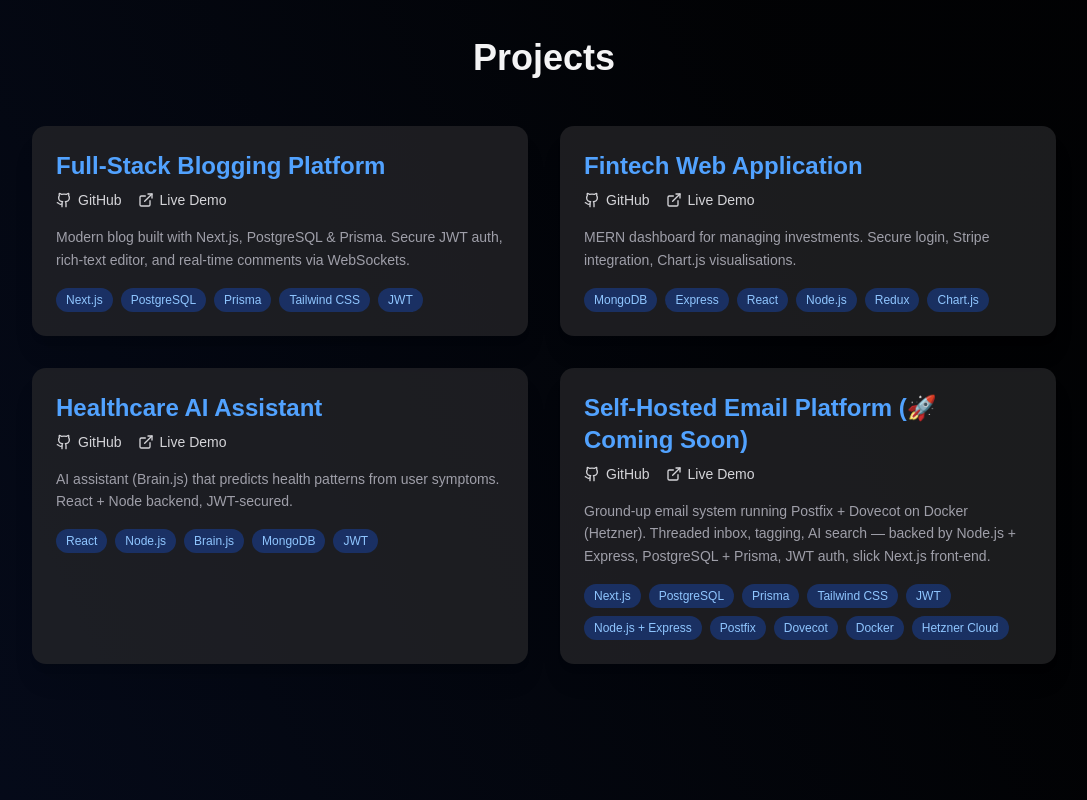
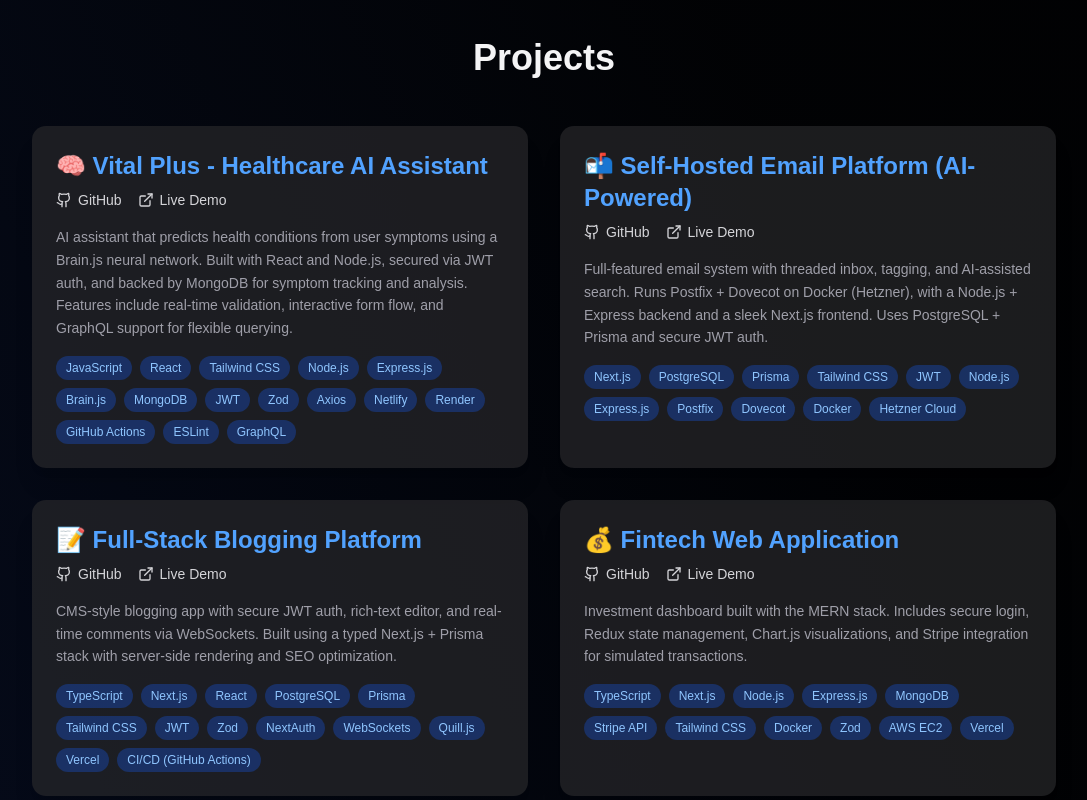
Before and after one commit to Dhruvil-Rangani/dhruvil-portfolio, a Next.js app: page / in a window 1280 px wide. Shown: the part 1820-2620 px from the top of the page, without its empty margins (96-1183 px from the left). Built offline with nearby package versions, Linux system fonts and the light colour scheme; no server answers.

Commit message:
update layout

```diff
--- a/src/pages/index.tsx
+++ b/src/pages/index.tsx
@@ -22,41 +22,54 @@ const tickSound = new Howl({ src: ['/sounds/ticksound.wav'], volume: 0.3, preloa
 /* ───────────────────────  PROJECTS  ─────────────────────── */
 const projects = [
   {
-    title: 'Full-Stack Blogging Platform',
+    title: '🧠 Vital Plus - Healthcare AI Assistant',
     description:
-      'Modern blog built with Next.js, PostgreSQL & Prisma. Secure JWT auth, rich-text editor, and real-time comments via WebSockets.',
-    github: 'https://github.com/Dhruvil-Rangani/blogsite',
-    live: 'https://makeblog.vercel.app/',
-    techStack: ['Next.js', 'PostgreSQL', 'Prisma', 'Tailwind CSS', 'JWT'],
+      'AI assistant that predicts health conditions from user symptoms using a Brain.js neural network. Built with React and Node.js, secured via JWT auth, and backed by MongoDB for symptom tracking and analysis. Features include real-time validation, interactive form flow, and GraphQL support for flexible querying.',
+    github: 'https://github.com/Dhruvil-Rangani/vital_plus',
+    live: 'https://vital-plus.netlify.app/',
+    techStack: [
+      'JavaScript', 'React', 'Tailwind CSS', 'Node.js', 'Express.js',
+      'Brain.js', 'MongoDB', 'JWT', 'Zod', 'Axios',
+      'Netlify', 'Render', 'GitHub Actions', 'ESLint', 'GraphQL'
+    ],
   },
   {
-    title: 'Fintech Web Application',
+    title: '📬 Self-Hosted Email Platform (AI-Powered)',
     description:
-      'MERN dashboard for managing investments. Secure login, Stripe integration, Chart.js visualisations.',
-    github: 'https://github.com/Dhruvil-Rangani/Paytm-Web-App',
-    live: 'https://moneytransfer.vercel.app/',
-    techStack: ['MongoDB', 'Express', 'React', 'Node.js', 'Redux', 'Chart.js'],
-  },
-  {
-    title: 'Healthcare AI Assistant',
-    description:
-      'AI assistant (Brain.js) that predicts health patterns from user symptoms. React + Node backend, JWT-secured.',
-    github: 'https://github.com/Dhruvil-Rangani/vital_plus',
-    live: 'https://vital-plus.netlify.app/',
-    techStack: ['React', 'Node.js', 'Brain.js', 'MongoDB', 'JWT'],
-  },
-  {
-    title: 'Self-Hosted Email Platform (🚀 Coming Soon)',
-    description:
-      'Ground-up email system running Postfix + Dovecot on Docker (Hetzner). Threaded inbox, tagging, AI search — backed by Node.js + Express, PostgreSQL + Prisma, JWT auth, slick Next.js front-end.',
+      'Full-featured email system with threaded inbox, tagging, and AI-assisted search. Runs Postfix + Dovecot on Docker (Hetzner), with a Node.js + Express backend and a sleek Next.js frontend. Uses PostgreSQL + Prisma and secure JWT auth.',
     github: 'https://github.com/Dhruvil-Rangani/Ai-Powered-Email-APP',
     live: 'https://email.dhruvilrangani.com/',
     techStack: [
       'Next.js', 'PostgreSQL', 'Prisma', 'Tailwind CSS', 'JWT',
-      'Node.js + Express', 'Postfix', 'Dovecot', 'Docker', 'Hetzner Cloud',
+      'Node.js', 'Express.js', 'Postfix', 'Dovecot', 'Docker', 'Hetzner Cloud'
+    ],
+  },
+  {
+    title: '📝 Full-Stack Blogging Platform',
+    description:
+      'CMS-style blogging app with secure JWT auth, rich-text editor, and real-time comments via WebSockets. Built using a typed Next.js + Prisma stack with server-side rendering and SEO optimization.',
+    github: 'https://github.com/Dhruvil-Rangani/blogsite',
+    live: 'https://makeblog.vercel.app/',
+    techStack: [
+      'TypeScript', 'Next.js', 'React', 'PostgreSQL', 'Prisma',
+      'Tailwind CSS', 'JWT', 'Zod', 'NextAuth', 'WebSockets',
+      'Quill.js', 'Vercel', 'CI/CD (GitHub Actions)'
+    ],
+  },
+  {
+    title: '💰 Fintech Web Application',
+    description:
+      'Investment dashboard built with the MERN stack. Includes secure login, Redux state management, Chart.js visualizations, and Stripe integration for simulated transactions.',
+    github: 'https://github.com/Dhruvil-Rangani/Paytm-Web-App',
+    live: 'https://moneytransfer.vercel.app/',
+    techStack: [
+      'TypeScript', 'Next.js', 'Node.js', 'Express.js',
+      'MongoDB', 'Stripe API', 'Tailwind CSS', 'Docker', 'Zod', 'AWS EC2', 'Vercel'
     ],
   },
 ];
+
+
 
 /* ────────────────────────  SKILLS  ──────────────────────── */
 const skills = [
@@ -393,7 +406,7 @@ export default function Home() {
             aria-label="Contact me via form"
             className="flex items-center gap-2 px-4 py-2.5 bg-green-500 text-white rounded-full hover:bg-green-400 shadow-md transition-colors text-sm sm:text-base cursor-pointer"
           >
-            <Mail size={18}/> Contact Me
+            <Mail size={18} /> Contact Me
           </motion.button>
           <motion.button
             whileHover={{ scale: 1.05 }} whileTap={{ scale: 0.95 }}
@@ -401,21 +414,21 @@ export default function Home() {
             aria-label="View my resume"
             className="flex items-center gap-2 px-4 py-2.5 bg-indigo-500 text-white rounded-full hover:bg-indigo-400 shadow-md transition-colors text-sm sm:text-base cursor-pointer"
           >
-            <FileText size={18}/> View Resume
+            <FileText size={18} /> View Resume
           </motion.button>
           <motion.a
             whileHover={{ scale: 1.1 }} whileTap={{ scale: 0.9 }}
             href="https://github.com/Dhruvil-Rangani" target="_blank" rel="noopener noreferrer" aria-label="My GitHub Profile"
             className="p-2.5 text-zinc-300 hover:text-blue-400 transition-colors bg-zinc-800 rounded-full shadow-md"
           >
-            <Github size={22}/>
+            <Github size={22} />
           </motion.a>
           <motion.a
             whileHover={{ scale: 1.1 }} whileTap={{ scale: 0.9 }}
             href="https://linkedin.com/in/dhruvilrangani007" target="_blank" rel="noopener noreferrer" aria-label="My LinkedIn Profile"
             className="p-2.5 text-zinc-300 hover:text-blue-400 transition-colors bg-zinc-800 rounded-full shadow-md"
           >
-            <Linkedin size={22}/>
+            <Linkedin size={22} />
           </motion.a>
           <motion.a
             whileHover={{ scale: 1.05 }} whileTap={{ scale: 0.95 }}
@@ -500,14 +513,14 @@ export default function Home() {
                   <motion.a
                     href={p.github} target="_blank" rel="noopener noreferrer" aria-label={`GitHub repository for ${p.title}`}
                     className="flex items-center gap-1.5 text-zinc-300 hover:text-blue-400 transition-colors"
-                    whileHover={{x:2}}
+                    whileHover={{ x: 2 }}
                   >
                     <Github size={16} /> GitHub
                   </motion.a>
                   <motion.a
                     href={p.live} target="_blank" rel="noopener noreferrer" aria-label={`Live demo of ${p.title}`}
                     className="flex items-center gap-1.5 text-zinc-300 hover:text-blue-400 transition-colors"
-                    whileHover={{x:2}}
+                    whileHover={{ x: 2 }}
                   >
                     <ExternalLink size={16} /> Live Demo
                   </motion.a>
@@ -547,13 +560,13 @@ export default function Home() {
           <div className="flex justify-between items-center mb-4 sm:mb-6">
             <h2 className="text-xl sm:text-2xl font-semibold text-zinc-100">Contact Me</h2>
             <button onClick={closeContactModal} aria-label="Close contact form" className="text-zinc-400 hover:text-zinc-100 transition-colors">
-              <CloseIcon size={24}/>
+              <CloseIcon size={24} />
             </button>
           </div>
 
           {sent ? (
             <div className="text-center py-4">
-                <motion.div initial={{scale:0}} animate={{scale:1}} className="text-green-400 text-5xl mb-3 mx-auto w-fit">✓</motion.div>
+              <motion.div initial={{ scale: 0 }} animate={{ scale: 1 }} className="text-green-400 text-5xl mb-3 mx-auto w-fit">✓</motion.div>
               <p className="text-green-400 text-lg">Thanks! Your message has been sent.</p>
               <p className="text-zinc-300 text-sm mt-1">I&apos;ll get back to you soon. A confirmation email is on its way to your inbox.</p>
               <button
@@ -614,16 +627,16 @@ export default function Home() {
         overlayClassName="fixed inset-0 bg-black/70 backdrop-blur-sm z-[55]"
       >
         <motion.div
-          initial={{ scale: 0.9, opacity: 0, y:50 }}
-          animate={{ scale: 1, opacity: 1, y:0 }}
-          exit={{ scale: 0.9, opacity: 0, y:50 }}
-          transition={{type: 'spring', stiffness:200, damping:25}}
+          initial={{ scale: 0.9, opacity: 0, y: 50 }}
+          animate={{ scale: 1, opacity: 1, y: 0 }}
+          exit={{ scale: 0.9, opacity: 0, y: 50 }}
+          transition={{ type: 'spring', stiffness: 200, damping: 25 }}
           className="bg-zinc-800 p-3 sm:p-4 rounded-lg w-full max-w-4xl h-[90vh] flex flex-col shadow-2xl border border-zinc-700"
         >
           <div className="flex justify-between items-center mb-2 sm:mb-3">
             <h2 className="text-lg sm:text-xl font-semibold text-zinc-100">My Resume</h2>
             <button onClick={closeResumeModal} aria-label="Close resume viewer" className="text-zinc-400 hover:text-red-400 transition-colors p-1">
-              <CloseIcon size={24}/>
+              <CloseIcon size={24} />
             </button>
           </div>
           <div className="flex-1 overflow-hidden bg-zinc-900 rounded"> {/* Changed to overflow-hidden for iframe */}
```
Lines whose indentation alone changed are shown as unchanged.
